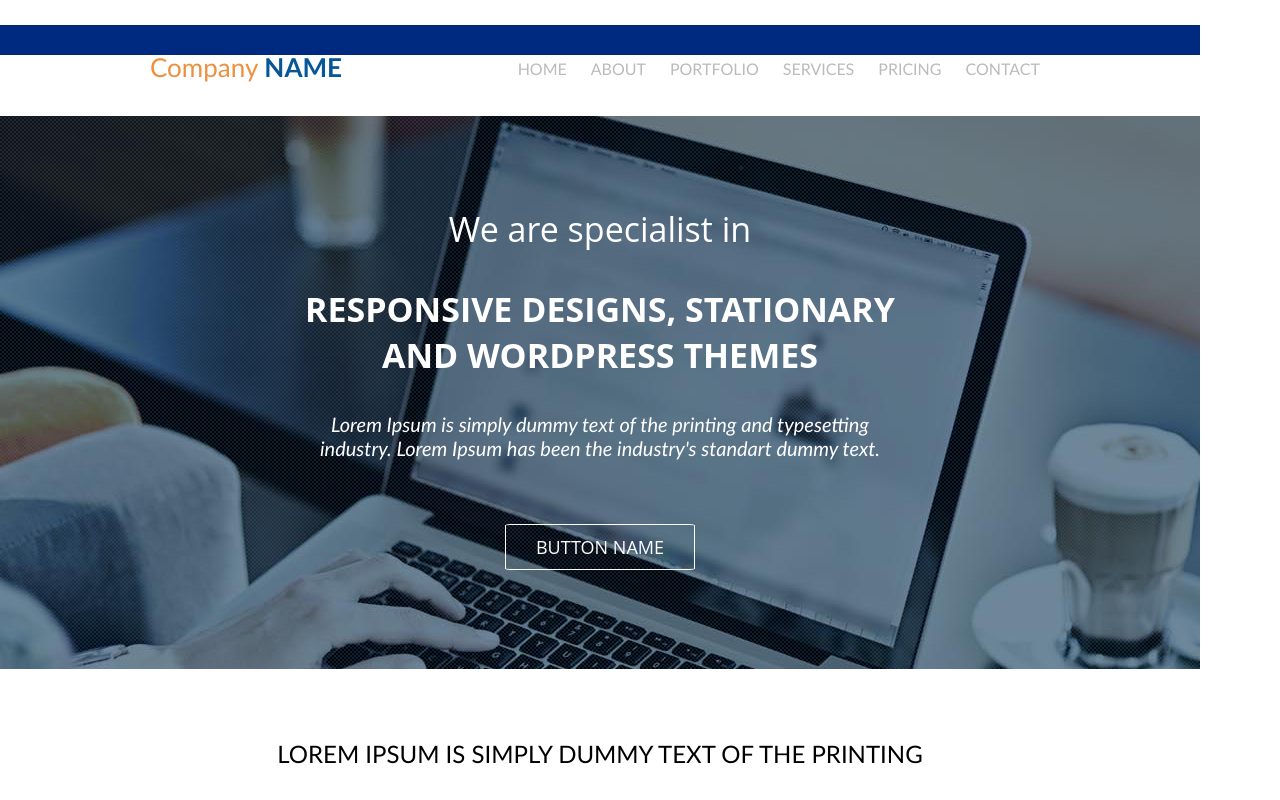
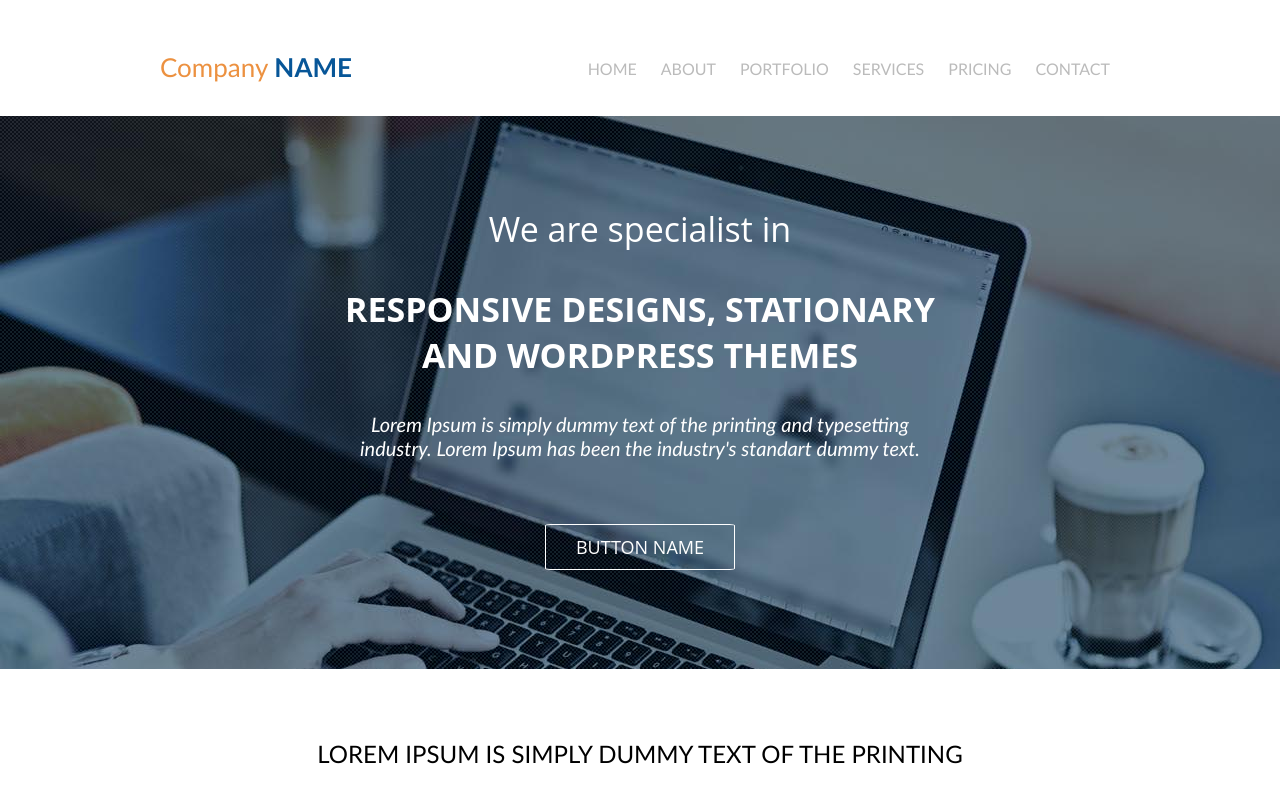
Before and after one commit to runms/runms.github.io, a plain HTML site: page GoFE/Project1/Project1.html in a window 1280 px wide. Shown: the top 800 px of the page. Drawn offline with Linux system fonts and the light colour scheme.

Commit message:
div deleted

```diff
--- a/GoFE/Project1/Project1.html
+++ b/GoFE/Project1/Project1.html
@@ -6,7 +6,7 @@
     <link rel="stylesheet" href="Project1.css"/>
 </head>
 <body>
-<div style="background-color: #002a80; width: 1200px; height: 30px">
+
 <!--Part 1-->
 
 <div class="project1_part1">
```
